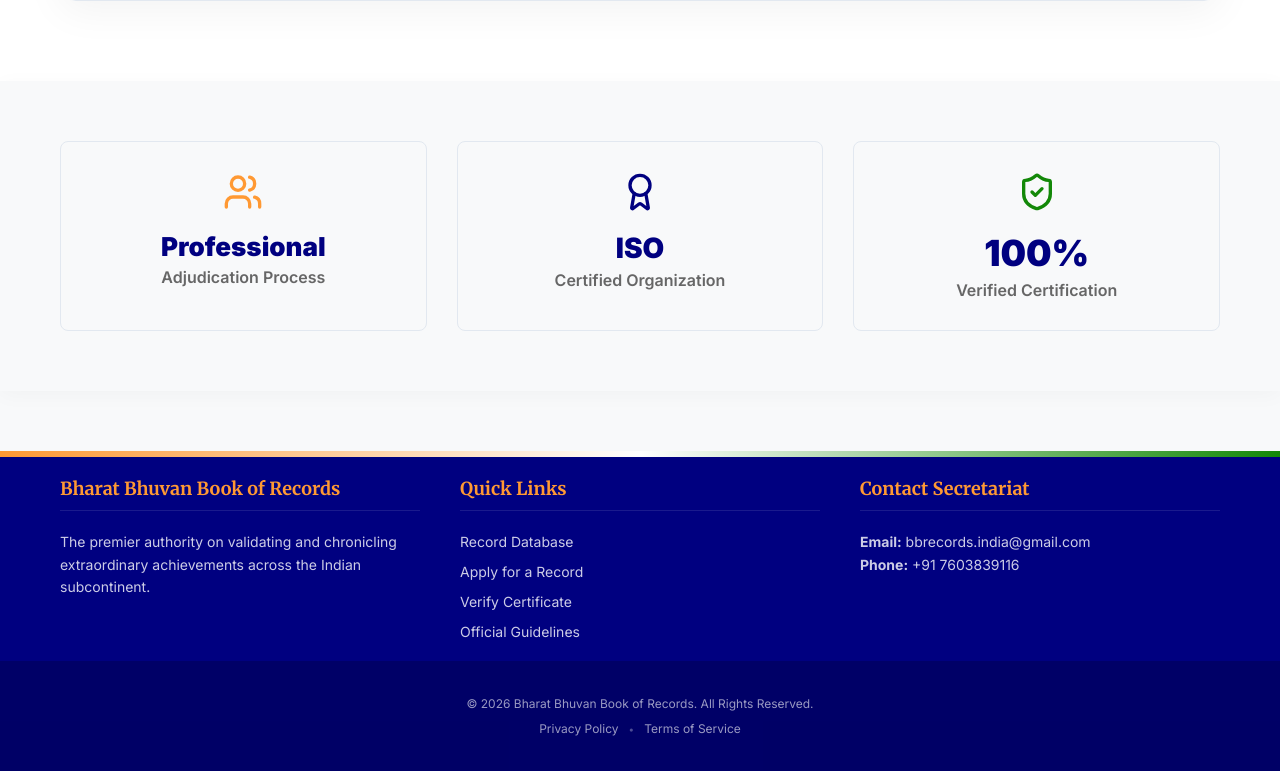
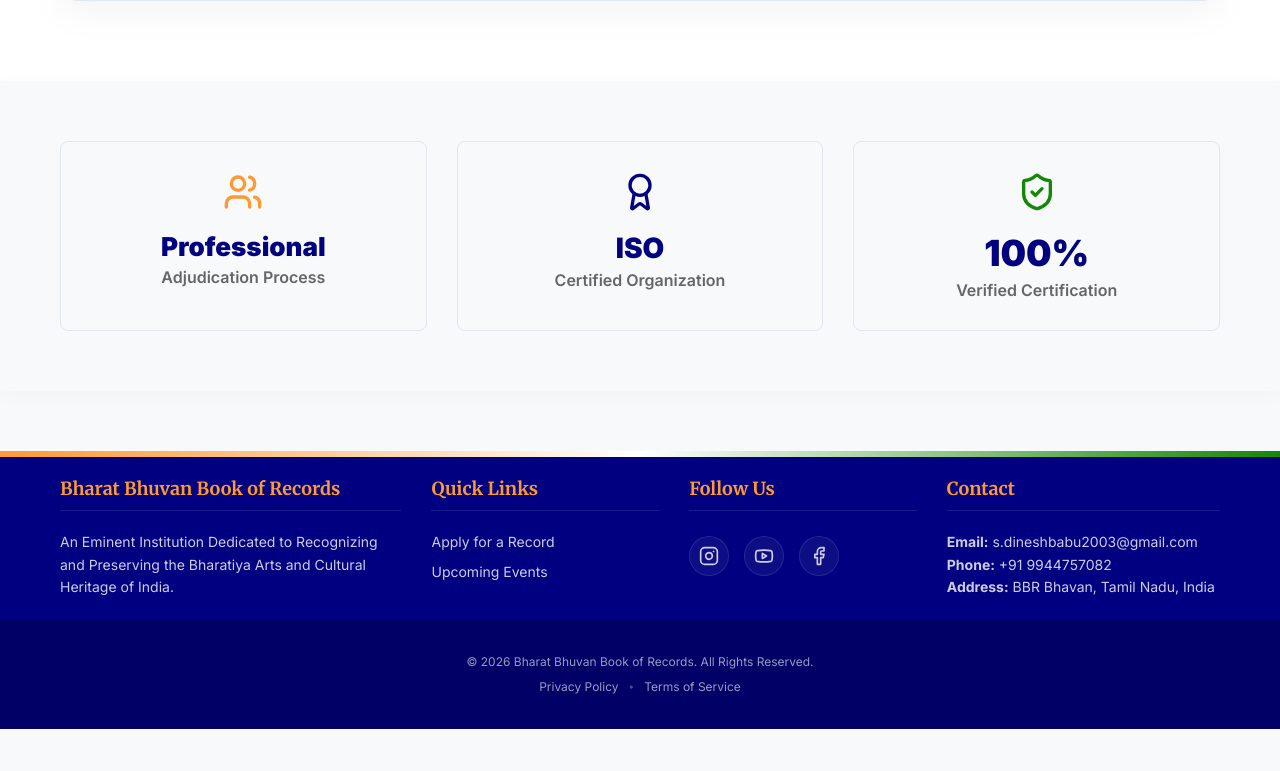
Before and after one commit to Dinesh2003babu/bharat-bhuvan-portal, a Next.js app: page / in a window 1280 px wide. Shown: the part 2328-3099 px from the top of the page. After the commit the page ends 3057 px from the top, so only its background shows below. Built offline with nearby package versions, Linux system fonts and the light colour scheme.

Commit message:
style: perfect footer layout grid spacing for professional look

```diff
--- a/src/components/Footer.js
+++ b/src/components/Footer.js
@@ -1,4 +1,5 @@
 import Link from "next/link";
+import { Instagram, Youtube, Facebook } from "lucide-react";
 
 export default function Footer() {
   return (
@@ -9,24 +10,39 @@
           <div style={styles.column} className="footer-column">
             <h3 style={styles.heading} className="footer-heading">Bharat Bhuvan Book of Records</h3>
             <p style={styles.text}>
-              The premier authority on validating and chronicling extraordinary achievements across the Indian subcontinent.
+              An Eminent Institution Dedicated to Recognizing and Preserving the Bharatiya Arts and Cultural Heritage of India.
             </p>
           </div>
           <div style={styles.column} className="footer-column">
             <h3 style={styles.heading} className="footer-heading">Quick Links</h3>
             <ul style={styles.list}>
-              <li><Link href="/records" style={styles.link}>Record Database</Link></li>
+              {/* <li><Link href="/records" style={styles.link}>Record Database</Link></li> */}
               <li><Link href="/apply" style={styles.link}>Apply for a Record</Link></li>
-              <li><Link href="/verify" style={styles.link}>Verify Certificate</Link></li>
-              <li><Link href="/guidelines" style={styles.link}>Official Guidelines</Link></li>
+              <li><Link href="/upcoming" style={styles.link}>Upcoming Events</Link></li>
+              {/* <li><Link href="/verify" style={styles.link}>Verify Certificate</Link></li> */}
+              {/* <li><Link href="/guidelines" style={styles.link}>Official Guidelines</Link></li> */}
             </ul>
           </div>
           <div style={styles.column} className="footer-column">
-            <h3 style={styles.heading} className="footer-heading">Contact Secretariat</h3>
+            <h3 style={styles.heading} className="footer-heading">Follow Us</h3>
+            <div style={styles.socialLinks}>
+              <a href="https://instagram.com" target="_blank" rel="noopener noreferrer" style={styles.socialIcon} className="social-hover">
+                <Instagram size={20} />
+              </a>
+              <a href="https://youtube.com" target="_blank" rel="noopener noreferrer" style={styles.socialIcon} className="social-hover">
+                <Youtube size={20} />
+              </a>
+              <a href="https://facebook.com" target="_blank" rel="noopener noreferrer" style={styles.socialIcon} className="social-hover">
+                <Facebook size={20} />
+              </a>
+            </div>
+          </div>
+          <div style={styles.column} className="footer-column">
+            <h3 style={styles.heading} className="footer-heading">Contact</h3>
             <p style={styles.text}>
-              <strong>Email:</strong> bbrecords.india@gmail.com<br />
-              <strong>Phone:</strong> +91 7603839116<br />
-              {/* <strong>Address:</strong> BBR Bhavan, Tamil Nadu, India */}
+              <strong>Email:</strong> s.dineshbabu2003@gmail.com<br />
+              <strong>Phone:</strong> +91 9944757082<br />
+              <strong>Address:</strong> BBR Bhavan, Tamil Nadu, India
             </p>
           </div>
         </div>
@@ -65,8 +81,8 @@
   },
   grid: {
     display: 'grid',
-    gridTemplateColumns: 'repeat(auto-fit, minmax(250px, 1fr))',
-    gap: '40px',
+    gridTemplateColumns: '1.5fr 1fr 1fr 1.2fr',
+    gap: '30px',
   },
   column: {
     display: 'flex',
@@ -98,6 +114,23 @@
     fontSize: '14px',
     transition: 'color 0.2s ease',
   },
+  socialLinks: {
+    display: 'flex',
+    gap: '15px',
+    marginTop: '5px',
+  },
+  socialIcon: {
+    color: 'rgba(255,255,255,0.8)',
+    backgroundColor: 'rgba(255,255,255,0.05)',
+    width: '40px',
+    height: '40px',
+    borderRadius: '50%',
+    display: 'flex',
+    alignItems: 'center',
+    justifyContent: 'center',
+    transition: 'all 0.3s ease',
+    border: '1px solid rgba(255,255,255,0.1)',
+  },
   bottomBar: {
     backgroundColor: 'rgba(0,0,0,0.2)',
     padding: '15px 0',
```
